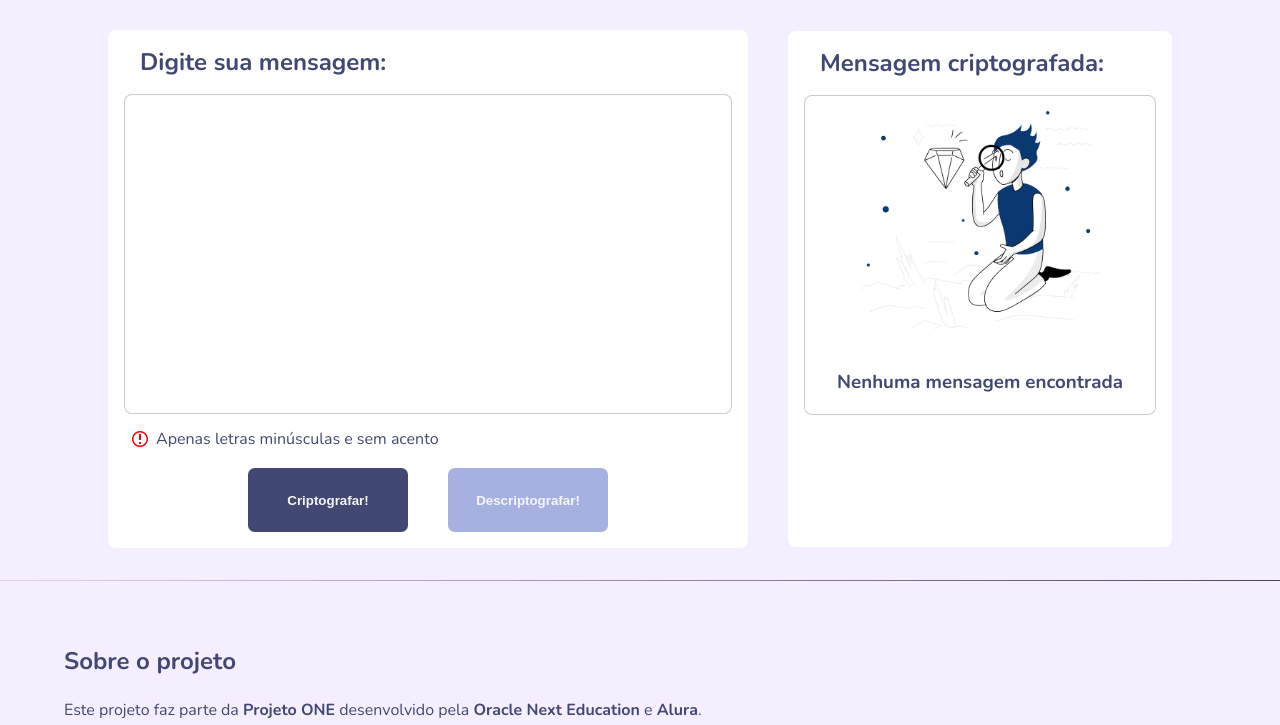
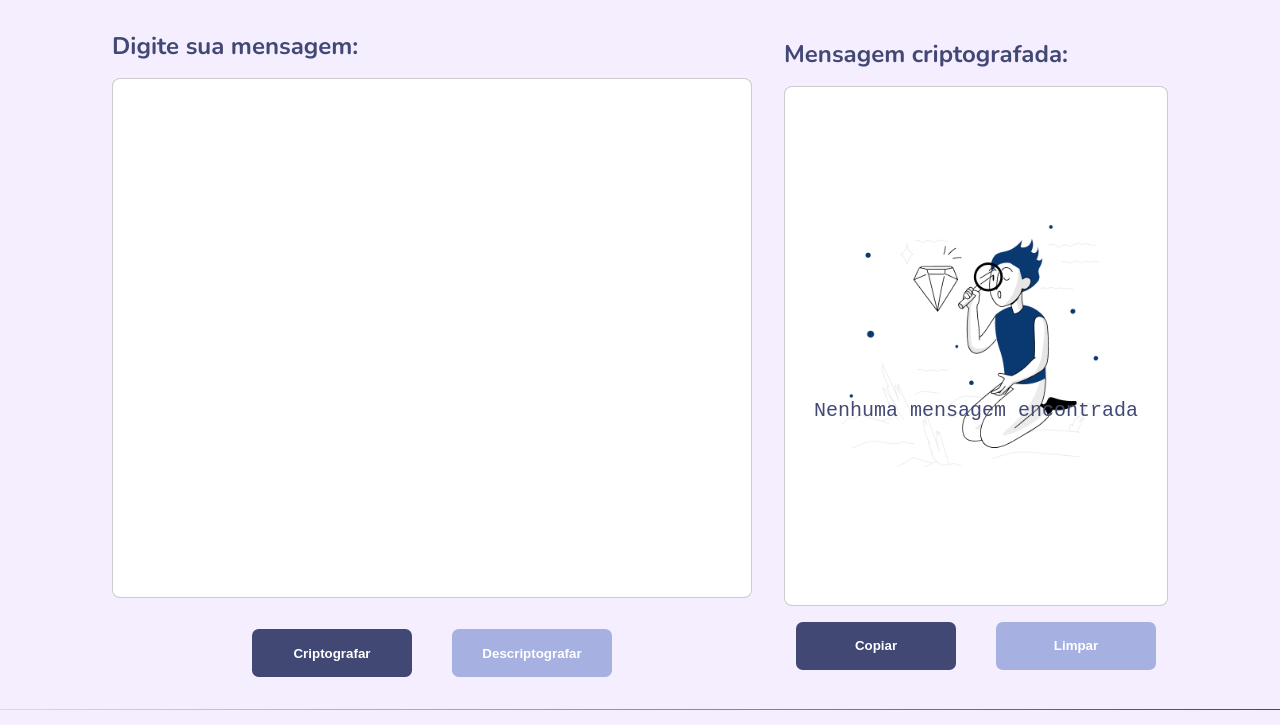
Before and after one commit to Dhi-Carvalho/EncryptedMessenger, a plain HTML site: page index.html in a window 1280 px wide. Shown: the part 75-800 px from the top of the page. Drawn offline with nearby package versions, Linux system fonts and the light colour scheme; files whose address does not match are found by name.

Commit message:
Correções e finaçização de layout

```diff
--- a/index.html
+++ b/index.html
@@ -24,38 +24,22 @@
 
     <main>
       <section class="section" id="home">
-        <div class="form box">
-          <form action="">
-            <h2 class="text">Digite sua mensagem:</h2>
-            <textarea class="text-input" cols="30" rows="10"></textarea>
-            <div class="warning">
-              <i class="icon-notification"></i>
-              <label for="input-text">Apenas letras minúsculas e sem acento</label>
+        <div class="fields">
+          <div class="input">
+            <h2>Digite sua mensagem:</h3>
+            <textarea id="text-input"></textarea>
+            <ul id="error"></ul>
+            <div class="buttons">
+                <button id="btn-encrypt" class="blocked">Criptografar</button>
+                <button id="btn-decrypt" class="blocked">Descriptografar</button>
             </div>
+          </div>
+          <div class="output">
+            <h2>Mensagem criptografada:</h2>
+            <textarea id="text-output" placeholder="Nenhuma mensagem encontrada" readonly></textarea>
             <div class="buttons">
-              <input
-                class="btn"
-                type="submit"
-                value="Criptografar!"
-                id="btn-cripto"
-              />
-              <input
-                class="btn descripto"
-                type="submit"
-                value="Descriptografar!"
-                id="btn-descripto"
-              />
-            </div>
-          </form>
-        </div>
-
-        <div class="msg box">
-          <h2 class="text">Mensagem criptografada:</h2>
-          <div class="img-box">
-            <textarea class="text-input" cols="30" rows="10"></textarea>
-            <div class="not-msg">
-              <img src="/images/imagem.png" alt="Sem mensagem">
-              <h3>Nenhuma mensagem encontrada</h3>
+                <button id="btn-copy" class="blocked">Copiar</button>
+                <button id="btn-clear" class="blocked">Limpar</button>
             </div>
           </div>
         </div>
@@ -89,6 +73,7 @@
       <div class="container grid">
         <div class="brand">
           <a href="#home" class="logo"><i class="icon-chat"></i>  Encrypted<span>Messenger</span></a>
+          <p>2022 &copy; - Desenvolvido por Dhi Carvalho</a></p>
         </div>
         <div class="social grid">
           <a href="mailto:dhi.carvalho85@gmail.com" target="_blank"
@@ -106,6 +91,9 @@
         </div>
       </div>
     </footer>
+    <div id="modal-copy" class="modal">
+      <p id="modal-copy-text"></p>
+  </div>
     <script src="/main.js"></script>
   </body>
 </html>
--- a/style.css
+++ b/style.css
@@ -125,38 +125,74 @@ nav ul li {
   padding: 2rem;
 }
 
-.form.box {
-  padding: 1rem;
-  margin: 0;
-  background-color: white;
-  border-radius: 0.5em;
-  width: 50vw;
-  height: auto;
+.fields {
+  display: flex;
+  justify-content: center;
+  align-items: center;
+  gap: 2rem;
 }
 
-.text {
-  margin-bottom: 1rem;
-  padding-left: 1rem;
+.input {
+  width: 50vw;
 }
 
-.text-input {
+.output {
+  width: 30vw;
+}
+
+textarea {
+  resize: none;
+  width: 100%;
+  padding: 1.5rem;
+  font-size: 1.5rem;
   border-radius: 0.5rem;
   border: 0.05rem solid rgba(0, 0, 0, 0.2);
-  padding: 1.5rem;
-  width: 100%;
-  height: 20rem;
-  resize: none;
+  outline: none;
 }
 
-.warning {
-  display: flex;
-  gap: 0.5rem;
-  align-items: center;
-  margin: 0.5rem;
+h2 {
+  margin-bottom: 1rem;
 }
 
-.icon-notification {
-  color: red;
+#text-input,
+#text-output {
+  height: 65vh;
+  color: var(--text-color);
+  text-align: justify;
+  font-size: 1.25rem;
+}
+
+#text-output {
+  background: url(/images/imagem.png);
+  background-repeat: no-repeat;
+  background-color: white;
+  background-size: 70%;
+  background-position: center;
+  transition: all 250ms ease-in-out;
+}
+
+#text-output::placeholder {
+  color: var(--text-color);
+  text-align: center;
+  font-size: 1.25rem;
+  padding-top: 18rem;
+}
+
+ul#error {
+  list-style: none;
+  margin-top: 15px;
+}
+
+ul#error li {
+  color: #495057;
+  margin-bottom: 7px;
+  transition: all 50ms ease-in-out;
+}
+
+#error li::before {
+  content: url(/images/aviso.png);
+  filter: invert(1);
+  margin-right: 0.3em;
 }
 
 .buttons {
@@ -166,12 +202,16 @@ nav ul li {
   align-items: center;
 }
 
-.btn,
-.btn-copy {
+button:hover {
+  cursor: pointer;
+}
+
+#btn-encrypt,
+#btn-copy {
   width: 10rem;
-  height: 4rem;
+  height: 3rem;
   border: 0;
-  color: whitesmoke;
+  color: white;
   font-weight: bold;
   background-color: var(--text-color);
   padding: 10px;
@@ -179,43 +219,17 @@ nav ul li {
   border-radius: 0.5em;
 }
 
-.btn.descripto {
+#btn-decrypt,
+#btn-clear {
+  width: 10rem;
+  height: 3rem;
+  border: 0;
+  color: white;
+  font-weight: bold;
   background-color: var(--base-color);
-}
-
-.msg.box {
-  padding: 1rem 1rem 9.5rem;
-  background-color: white;
+  padding: 10px;
+  margin-top: 10px;
   border-radius: 0.5em;
-  width: 30vw;
-  height: auto;
-}
-
-.img-box {
-  position: relative;
-}
-
-.img-box textarea {
-  position: absolute;
-}
-
-.not-msg {
-  display: flex;
-  flex-direction: column;
-  align-items: center;
-  justify-content: center;
-}
-
-.not-msg img {
-  width: 15rem;
-  height: auto;
-  position: relative;
-  margin: 1rem;
-}
-
-.not-msg h3 {
-  position: relative;
-  margin-top: 1.5rem;
 }
 
 .divider-1 {
@@ -257,17 +271,21 @@ footer {
 }
 
 footer.section {
-  padding: 4rem 0;
+  padding: 1rem 0;
 }
 
 footer .brand {
+  display: flex;
   justify-content: center;
+  align-items: center;
+  flex-direction: column;
+  margin-bottom: 1rem;
 }
+
 footer .logo {
   display: flex;
   justify-content: center;
   align-items: center;
-  margin-bottom: 1.5rem;
   font-size: 2rem;
 }
 
@@ -294,3 +312,44 @@ footer i {
   font-size: 2.5rem;
   color: var(--text-color);
 }
+
+.modal {
+  display: none;
+  position: fixed;
+  top: 0;
+  width: 100vw;
+  height: 100vh;
+  background-color: rgb(232, 237, 252);
+  text-align: center;
+  animation: reveal 1500ms ease-in-out;
+}
+
+@keyframes reveal {
+  50% {
+    opacity: 1;
+    background-color: rgba(232, 237, 252, 0.75);
+  }
+
+  100% {
+    background-color: transparent;
+    opacity: 0;
+  }
+}
+
+.show-modal {
+  display: block;
+}
+
+.modal p {
+  display: inline-block;
+  margin-top: 40vh;
+  background-color: #0a3871;
+  color: white;
+  margin: inherit auto;
+  padding: 3vh 5vw;
+  border-radius: 0.5rem;
+}
+
+.remove-background {
+  background-size: 0% !important;
+}
```
Also changed, not shown: images/aviso.png (added), 1 other file.
